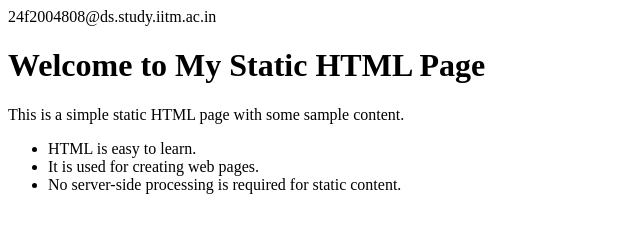
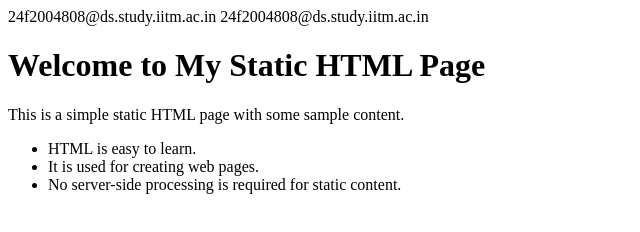
Before and after one commit to GurmanderSinghMaan/git_page_sample, a plain HTML site: page index.html in a window 1280 px wide. Shown: the whole page, without its empty margins (0-640 px from the left). Drawn offline with Linux system fonts and the light colour scheme.

Commit message:
Update index.html

```diff
--- a/index.html
+++ b/index.html
@@ -6,6 +6,7 @@
 </head>
 <body>
     <!--email_off-->24f2004808@ds.study.iitm.ac.in<!--/email_off-->
+    24f2004808@ds.study.iitm.ac.in
     <h1>Welcome to My Static HTML Page</h1>
     <p>This is a simple static HTML page with some sample content.</p>
     <ul>
```
